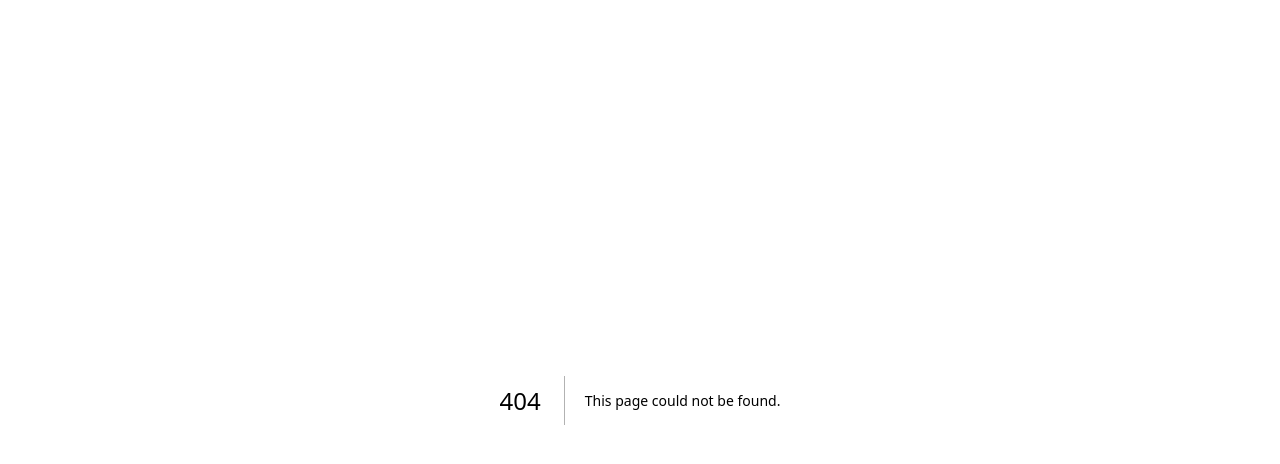
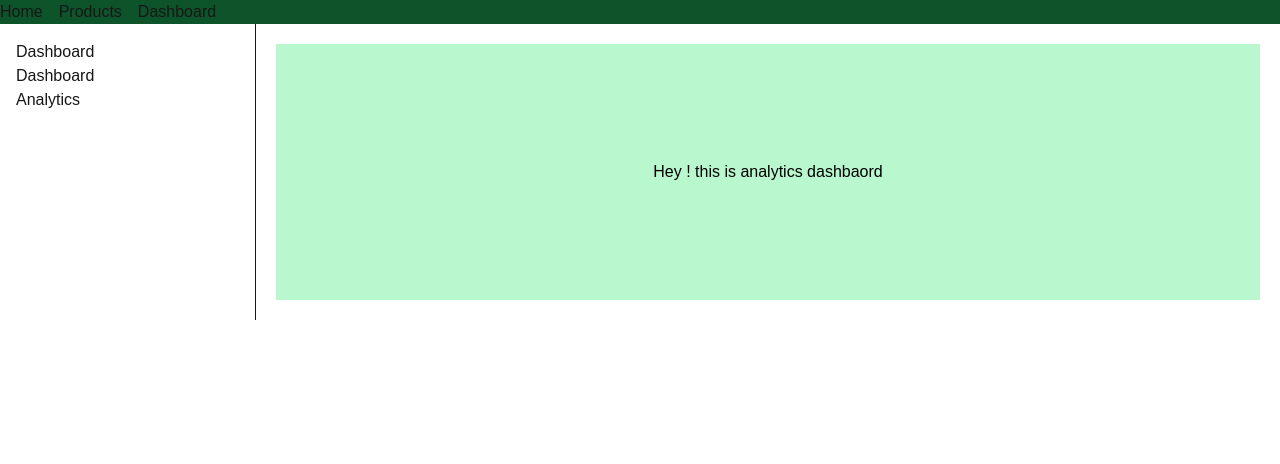
Before and after one commit to abhi170212/Nextjs-learning, a Next.js app in the folder basic/: page /dashboard/analytics in a window 1280 px wide. Before the commit this address had no page. Shown: the top 464 px of the page. Built offline with nearby package versions, Linux system fonts and the light colour scheme.

Commit message:
layout.tsx and dyanmic pages done

```diff
--- /dev/null
+++ b/basic/app/dashboard/analytics/page.tsx
@@ -0,0 +1,7 @@
+export default function dashBoardAnalytics(){
+     return (
+          <div className="h-64 flex items-center justify-center bg-green-200">
+               <h1 className="text-black">Hey ! this is analytics dashbaord</h1>
+          </div>
+     )
+}
--- /dev/null
+++ b/basic/app/dashboard/layout.tsx
@@ -0,0 +1,27 @@
+import Link from "next/link";
+import React from "react";
+
+export default function childrenDashboardLayout({children}:{children:React.ReactNode}){
+          return(
+               <div>
+                    <div className="flex">
+                         <aside className="w-64 p-4 border-r">
+                              <h2>Dashboard</h2>
+                              <nav>
+                                   <ul>
+                                        <li>
+                                             <Link href={`/dashboard`}>Dashboard</Link>
+                                        </li>
+                                        <li>
+                                             <Link href={`/dashboard/analytics`}>Analytics</Link>
+                                        </li>
+                                   </ul>
+                              </nav>
+                         </aside>
+                         <div className="flex-2 p-5">
+                              {children}
+                         </div>
+                    </div>
+               </div>
+          )
+}
--- /dev/null
+++ b/basic/app/dashboard/page.tsx
@@ -0,0 +1,7 @@
+export default function AdminDashboard(){
+     return (
+          <div className="flex justify-center item-center min-h-screen bg-green-900">
+               This is the Admin Dashboard
+          </div>
+     )
+}
--- a/basic/app/layout.tsx
+++ b/basic/app/layout.tsx
@@ -1,6 +1,7 @@
 import type { Metadata } from "next";
 import { Geist, Geist_Mono } from "next/font/google";
 import "./globals.css";
+import Link from "next/link";
 
 const geistSans = Geist({
   variable: "--font-geist-sans",
@@ -27,6 +28,13 @@ export default function RootLayout({
       lang="en"
       className={`${geistSans.variable} ${geistMono.variable} h-full antialiased`}
     >
+      <header>
+        <nav className="flex gap-4 bg-green-900">
+          <Link href={`/`}>Home</Link>
+          <Link href={`/products`}>Products</Link>
+          <Link href={`/dashboard`}>Dashboard</Link>
+        </nav>
+      </header>
       <body className="min-h-full flex flex-col">{children}</body>
     </html>
   );
--- a/basic/app/products/[slug]/page.tsx
+++ b/basic/app/products/[slug]/page.tsx
@@ -1,5 +1,6 @@
 
-function productDetails(){
-     return (<p className="bg-green-300 text-center min-h-screen text-amber-950">This is the product page</p>)
+async function productDetails({params}: {params: Promise<{ slug: string }>}){
+      const { slug } = await params
+     return (<p className="bg-green-300 text-center min-h-screen text-amber-950">This is the product page and slug is {slug}</p>)
 }
  export default productDetails
```
